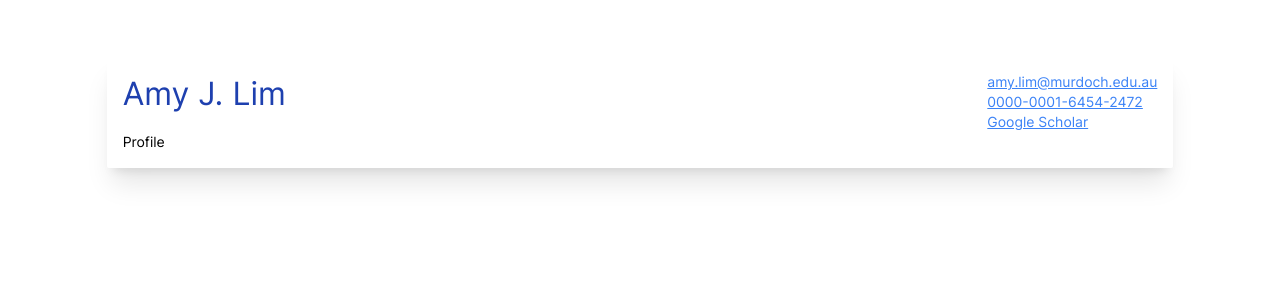
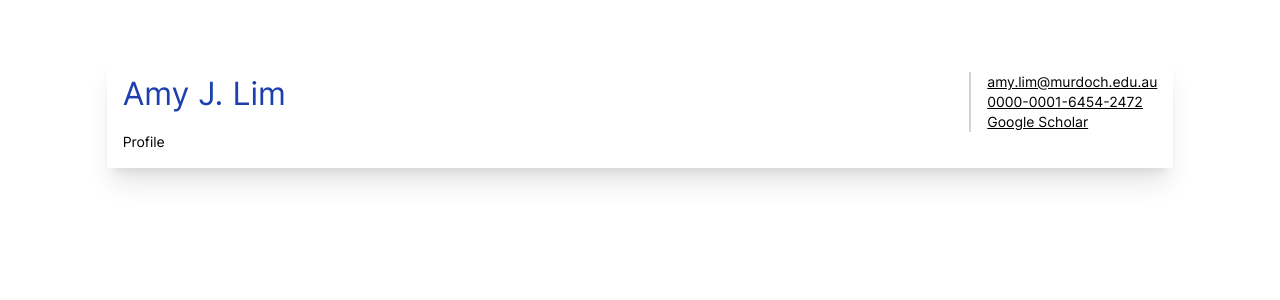
Before and after one commit to amylimjy/amylimjy.github.io, a React (Vite) app: page / in a window 1280 px wide. Shown: the top 300 px of the page. Built offline with nearby package versions, Linux system fonts and the light colour scheme.

Commit message:
[TECH][marcus] feat: add divider

```diff
--- a/index.html
+++ b/index.html
@@ -4,7 +4,7 @@
     <meta charset="UTF-8" />
     <link rel="icon" type="image/svg+xml" href="/brain.svg" />
     <meta name="viewport" content="width=device-width, initial-scale=1.0" />
-    <title>Dr. Amy Lim Jia Ying</title>
+    <title>Amy J. Lim</title>
   </head>
   <body>
     <div id="root"></div>
--- /dev/null
+++ b/src/components/layout/Divider.tsx
@@ -0,0 +1,9 @@
+import React from 'react'
+
+export const Divider = ({direction = "horizontal"} ): React.JSX.Element => {
+    return (
+        direction === "horizontal"
+        ? <hr className="my-12 h-0.5 border-t-0 bg-neutral-100 dark:bg-white/10" />
+        : <div className="mx-4 inline-block w-0.5 self-stretch bg-gray-300"></div>
+    )
+}
--- a/src/components/layout/GridLayout.tsx
+++ b/src/components/layout/GridLayout.tsx
@@ -2,7 +2,7 @@ import React from 'react'
 
 export const GridLayout = ({ id = "", className = "", children }: React.ComponentPropsWithoutRef<"div">): React.JSX.Element => {
     return (
-        <div data-testid="grid-testid" id={id} className={`grid grid-cols-3 md:grid-cols-12 ${className}`.trim()}>
+        <div id={id} className={`grid grid-cols-3 md:grid-cols-12 ${className}`.trim()}>
             { children }
         </div>
     )
--- a/src/components/page-sections/Headline.tsx
+++ b/src/components/page-sections/Headline.tsx
@@ -1,14 +1,22 @@
 import React from 'react'
+import { Divider } from '../layout/Divider';
 
 export const Headline = (): React.JSX.Element => {
+
+  const createClass = () => "text-black";
+
   return (
     <div className="flex flex-row justify-between">
-        <div className="text-h3 text-blue-800">Amy J. Lim</div>
+      <div className="text-h3 text-blue-800">Amy J. Lim</div>
+      <div className="flex flex-row">
+        <Divider direction="vertical"/>
         <ul>
-            <li><a href="mailto:amy.lim@murdoch.edu.au">amy.lim@murdoch.edu.au</a></li>
-            <li><a href="https://orcid.org/0000-0001-6454-2472" target="_blank">0000-0001-6454-2472</a></li>
-            <li><a href="https://scholar.google.com.sg/citations?user=DsDrHlkAAAAJ&hl=en" target="_blank">Google Scholar</a></li>
+          <li><a href="mailto:amy.lim@murdoch.edu.au" className={createClass()}>amy.lim@murdoch.edu.au</a></li>
+          <li><a href="https://orcid.org/0000-0001-6454-2472" className={createClass()} target="_blank">0000-0001-6454-2472</a></li>
+          <li><a href="https://scholar.google.com.sg/citations?user=DsDrHlkAAAAJ&hl=en" className={createClass()} target="_blank">Google Scholar</a></li>
         </ul>
+      </div>
+
     </div>
   )
 }
```
